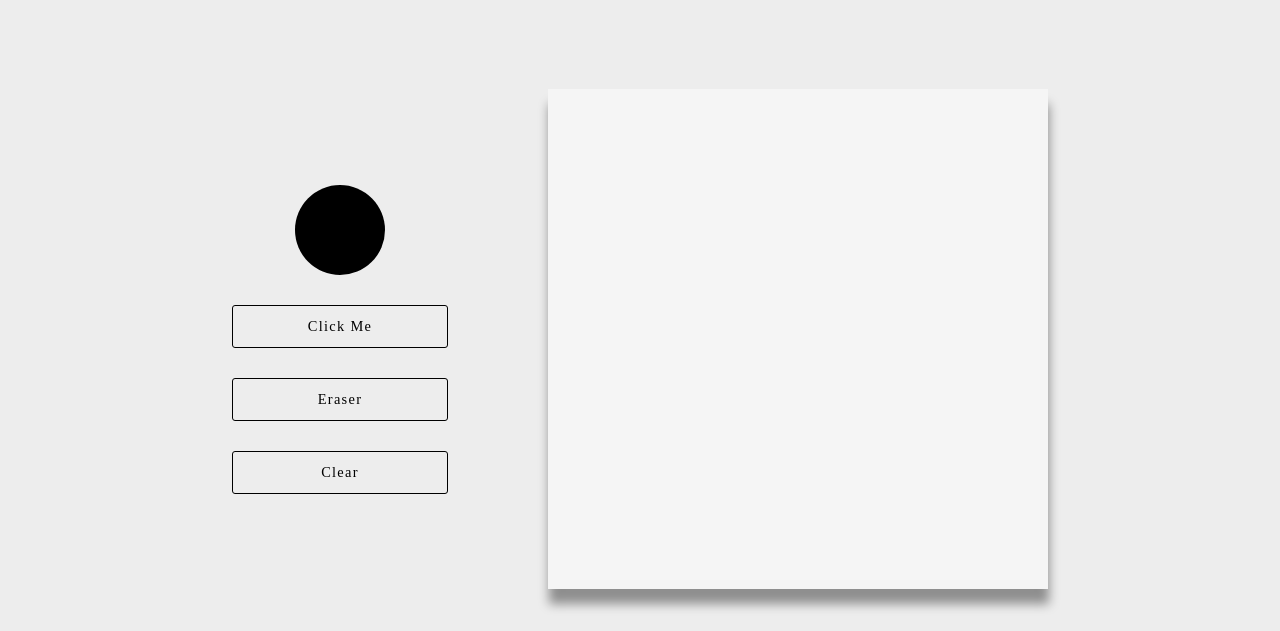
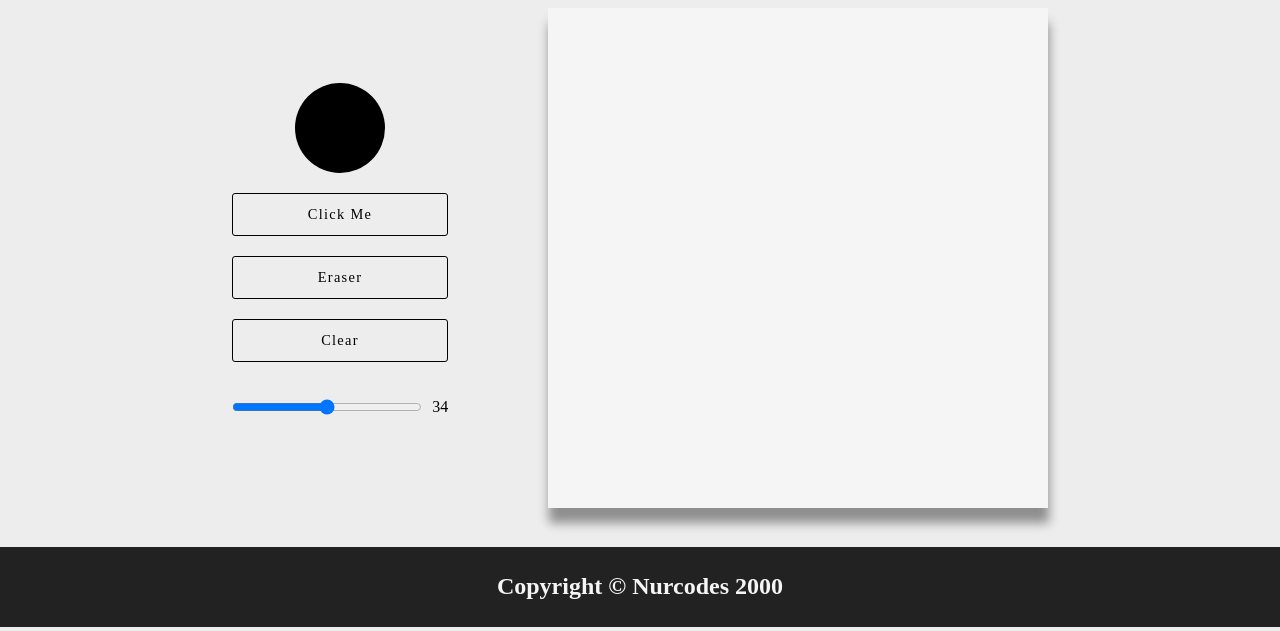
Before and after one commit to Nurcodes/etchAsketch, a plain HTML site: page index.html in a window 1280 px wide. Shown: the part 169-800 px from the top of the page. Drawn offline with Linux system fonts and the light colour scheme.

Commit message:
finalize ui design

```diff
--- a/index.html
+++ b/index.html
@@ -18,9 +18,17 @@
         <button class="btn start">Click me</button>
         <button class="btn eraser">Eraser</button>
         <button class="btn start">clear</button>
+        <div class="range-container">
+          <input type="range" class="range" min="4" max="64" />
+          <label for="range"></label>
+        </div>
       </div>
-      <div class="container"></div>
+      <div class="container" min="2" max="64"></div>
     </div>
+
+    <footer>
+      <h2>copyright &copy; Nurcodes <span id="date">2000</span></h2>
+    </footer>
 
     <script src="script.js"></script>
   </body>
--- a/script.js
+++ b/script.js
@@ -1,8 +1,10 @@
 const container = document.querySelector(".container");
 const sidebar = document.querySelector(".sidebar");
 const btn = document.createElement("button");
-// btn.textContent = "Click me";
-// sidebar.insertAdjacentElement("beforeend", btn);
+const slider = document.querySelector(".range");
+const value = document.querySelector("label");
+value.innerText = slider.value;
+
 const hex = ["a", "b", "c", "d", "e", "f", 1, 2, 3, 4, 5, 6, 7, 8, 9];
 
 function makeGrid(size) {
--- a/styles.css
+++ b/styles.css
@@ -4,11 +4,18 @@
   box-sizing: border-box;
 }
 
+/*
+
+
+
+
+*/
 body {
   height: 100vh;
   /* color: #fff; */
   display: grid;
   place-items: center;
+  gap: 20px;
   font-family: "minecraft";
   background-color: #ededed;
   /* padding: 20px; */
@@ -21,7 +28,8 @@ body {
   flex-direction: column-reverse;
   align-items: center;
   justify-content: center;
-  gap: 30px;
+  row-gap: 20px;
+  padding-block: 10px;
 }
 
 h1 {
@@ -46,14 +54,24 @@ h1 {
   /* height: 10px; */
 }
 .sidebar {
-  display: flex;
-  flex-direction: column;
-  align-items: center;
-  justify-content: space-around;
-  gap: 30px;
+  display: grid;
+  grid-template-columns: repeat(2, 1fr);
+  gap: 10px;
 }
 
-@media screen and (min-width: 700px) {
+.wheel-container {
+  /* border: 1px solid red; */
+  /* border-radius: 2px; */
+}
+
+.wheel {
+  width: 100%;
+  height: 100%;
+  border: none;
+  background: transparent;
+}
+
+@media screen and (min-width: 750px) {
   .wrapper {
     flex-direction: row;
     gap: 100px;
@@ -62,9 +80,37 @@ h1 {
     height: 400px;
     width: 400px;
   }
+  .wheel-container {
+    width: 90px;
+    height: 90px;
+  }
+
   h1 {
     font-size: 4.5rem;
     margin-top: 30px;
+  }
+
+  .sidebar {
+    display: flex;
+    justify-content: center;
+    align-items: center;
+    flex-direction: column;
+    row-gap: 20px;
+  }
+
+  .wheel {
+    padding: 0;
+    border: 0;
+    width: 200%;
+    height: 200%;
+    transform: translate(-25%, -25%);
+  }
+
+  .wheel-container {
+    width: 90px;
+    height: 90px;
+    overflow: hidden;
+    border-radius: 50%;
   }
 }
 
@@ -76,21 +122,6 @@ h1 {
   .wrapper {
     justify-content: space-between;
   }
-}
-
-.wheel-container {
-  width: 90px;
-  height: 90px;
-  overflow: hidden;
-  border-radius: 50%;
-}
-
-.wheel {
-  padding: 0;
-  border: 0;
-  width: 200%;
-  height: 200%;
-  transform: translate(-25%, -25%);
 }
 
 .btn {
@@ -116,3 +147,27 @@ h1 {
   background-color: #222;
   color: whitesmoke;
 }
+
+footer {
+  background-color: #222;
+  height: 80px;
+  color: whitesmoke;
+  display: grid;
+  place-items: center;
+  width: 100%;
+  text-transform: capitalize;
+}
+
+.range-container {
+  display: flex;
+  align-items: center;
+  justify-content: space-between;
+  width: 100%;
+  gap: 10px;
+  grid-column: 1/3;
+}
+.range {
+  /* width: 100%; */
+  flex-grow: 1;
+  height: 50px;
+}
```
